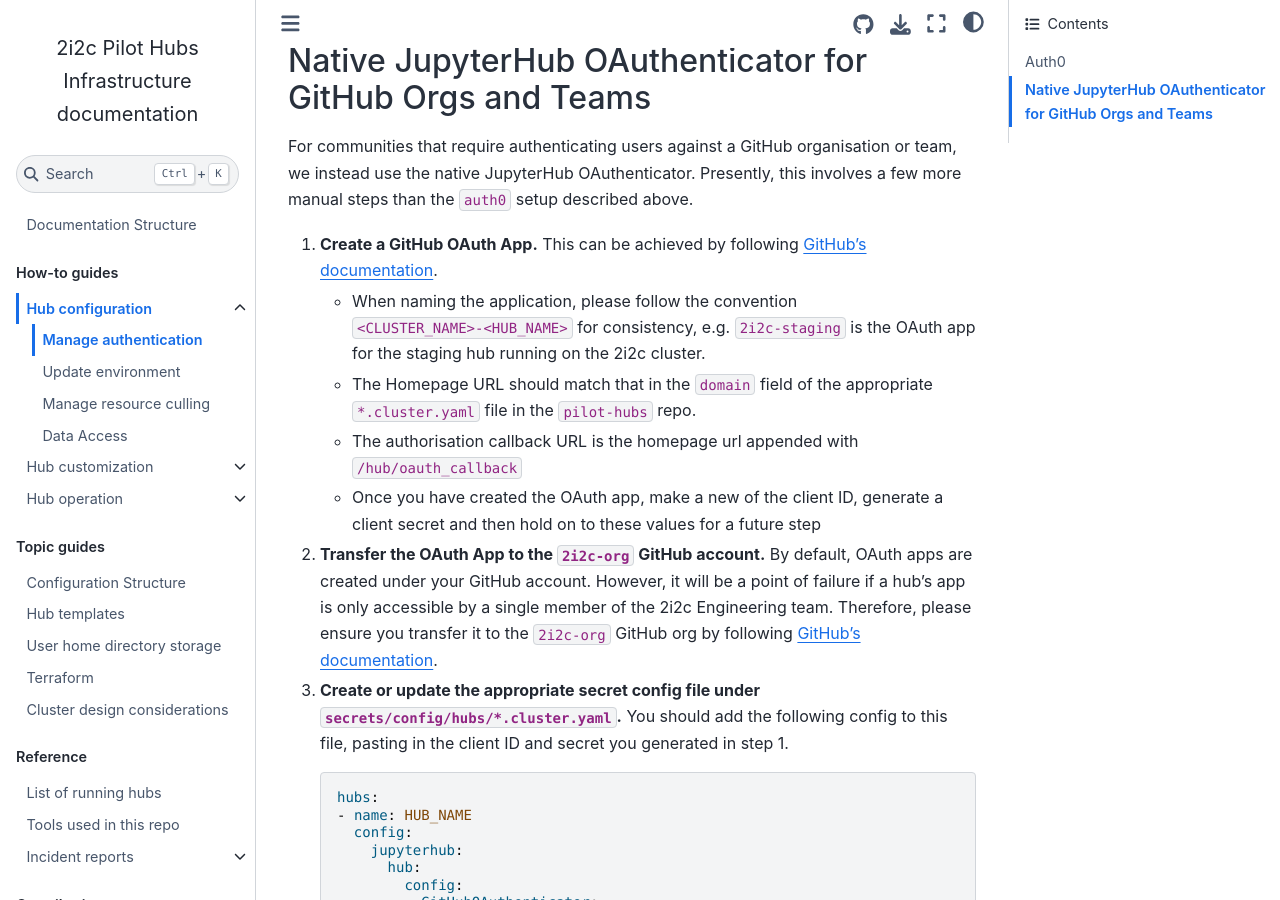
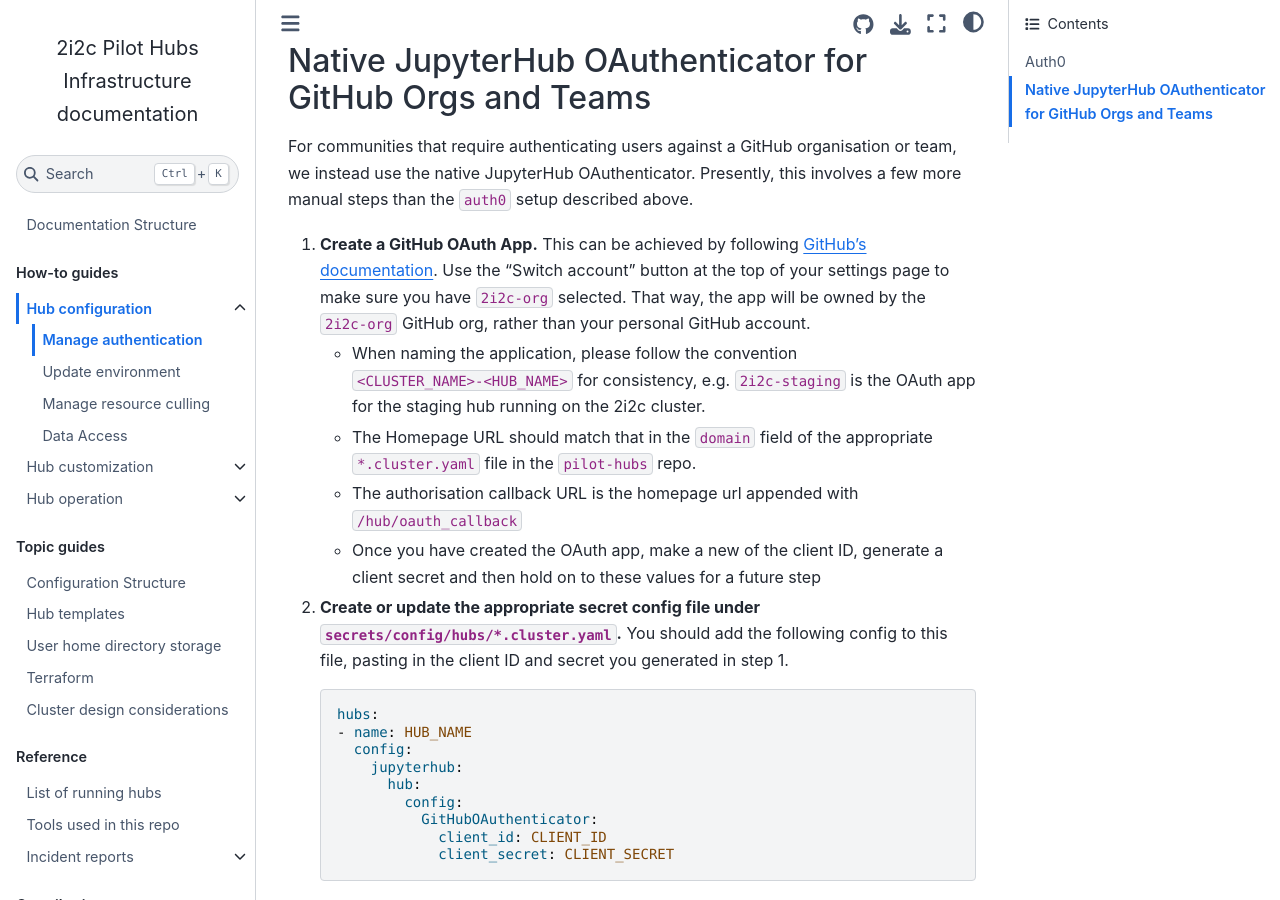
Before and after one commit to 2i2c-org/infrastructure, a Sphinx documentation site: the page built from docs/howto/configure/auth-management.md, in a window 1280 px wide and 900 px high, scrolled down 1328 px. Built offline with Sphinx 7.4.7 and the Sphinx Book theme 1.1.4, drawn with Linux system fonts in a browser that asks for light colours; pages that are not in the unit, such as notebooks, are missing from menus; the version number could not be read and is left out; some of the changed text lies outside the part shown.

Commit message:
Add some more doc fixes

````diff
--- a/docs/howto/configure/auth-management.md
+++ b/docs/howto/configure/auth-management.md
@@ -68,17 +68,14 @@
 
 1. **Create a GitHub OAuth App.**
    This can be achieved by following [GitHub's documentation](https://docs.github.com/en/developers/apps/building-oauth-apps/creating-an-oauth-app).
+   Use the "Switch account" button at the top of your settings page to make sure you have `2i2c-org` selected.
+   That way, the app will be owned by the `2i2c-org` GitHub org, rather than your personal GitHub account.
    - When naming the application, please follow the convention `<CLUSTER_NAME>-<HUB_NAME>` for consistency, e.g. `2i2c-staging` is the OAuth app for the staging hub running on the 2i2c cluster.
    - The Homepage URL should match that in the `domain` field of the appropriate `*.cluster.yaml` file in the `pilot-hubs` repo.
    - The authorisation callback URL is the homepage url appended with `/hub/oauth_callback`
    - Once you have created the OAuth app, make a new of the client ID, generate a client secret and then hold on to these values for a future step
 
-2. **Transfer the OAuth App to the `2i2c-org` GitHub account.**
-   By default, OAuth apps are created under your GitHub account.
-   However, it will be a point of failure if a hub's app is only accessible by a single member of the 2i2c Engineering team.
-   Therefore, please ensure you transfer it to the `2i2c-org` GitHub org by following [GitHub's documentation](https://docs.github.com/en/developers/apps/managing-oauth-apps/transferring-ownership-of-an-oauth-app).
-
-3. **Create or update the appropriate secret config file under `secrets/config/hubs/*.cluster.yaml`.**
+2. **Create or update the appropriate secret config file under `secrets/config/hubs/*.cluster.yaml`.**
    You should add the following config to this file, pasting in the client ID and secret you generated in step 1.
 
     ```yaml
````
Also changed, not shown: other parts of docs/howto/configure/auth-management.md (+3 -1 lines).
